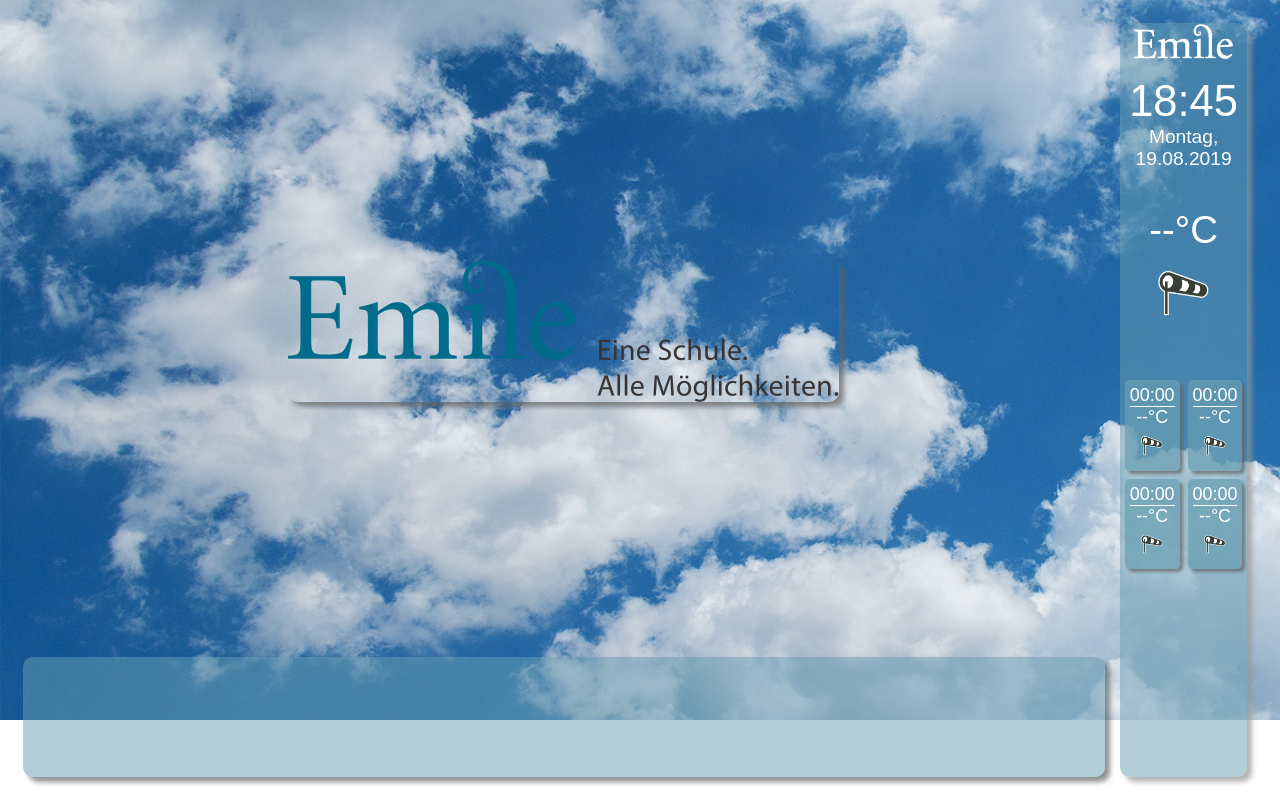
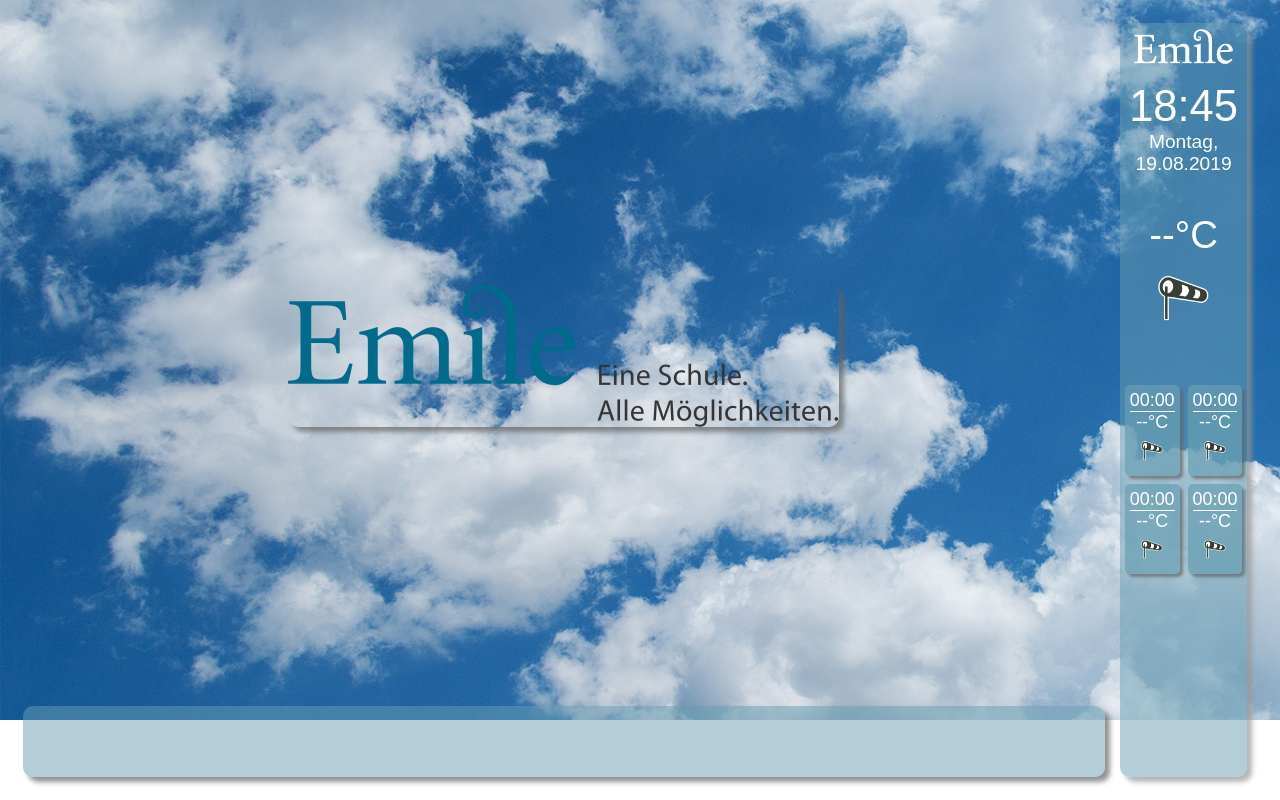
Before and after one commit to mua69/infoscreenapp, an Angular app: page / in a window 1280 px wide. Built offline with nearby package versions, Linux system fonts and the light colour scheme; no server answers.

Commit message:
Cosmetic fine tuning.

```diff
--- a/src/app/app.component.css
+++ b/src/app/app.component.css
@@ -21,7 +21,7 @@ table {
 .imagearea {
   text-align:center;
   width: 90%;
-  height:83%;
+  height:90%;
 }
 
 .img {
@@ -52,26 +52,33 @@ td.ticker {
 
  }
 
+div.emilelogo {
+  margin-top: 5px;
+  margin-left: 2px;
+  margin-right: 2px;
+
+}
+
 @media (min-width: 0px) {
-  .emilelogo {
+  img.emilelogo {
     width: 100px;
   }
 }
 
 @media (min-width: 1900px) {
-  .emilelogo {
+  img.emilelogo {
     width: 150px;
   }
 }
 
 @media (min-width: 2500px) {
-  .emilelogo {
+  img.emilelogo {
     width: 200px;
   }
 }
 
 @media (min-width: 3500px) {
-  .emilelogo {
+  img.emilelogo {
     width: 280px;
   }
 }
--- a/src/app/app.component.html
+++ b/src/app/app.component.html
@@ -7,8 +7,9 @@
 	  <!-- <img style="max-width:500px;max-height:500px;" src="assets/{{img}}"/> -->
       </td>
       <td rowspan="2" class="sidebar">
-	<img class="emilelogo" src="assets/logo-emile-white.png">
-
+	<div class="emilelogo">
+	  <img class="emilelogo" src="assets/logo-emile-white.png">
+	</div>
 	<div class="clock">
 	  <app-clock></app-clock>
 	  <p></p>
--- a/src/app/app.component.ts
+++ b/src/app/app.component.ts
@@ -63,7 +63,7 @@ export class AppComponent  {
 
   buildImgUrl(img) {
     var w = window.innerWidth * 0.85
-    var h = window.innerHeight * 0.75
+    var h = window.innerHeight * 0.85
 
     return img + '?w=' + Math.floor(w) + '&h=' + Math.floor(h);
   }
```
Also changed, not shown: 1 other file (tests, documents, lock files or other folders).
